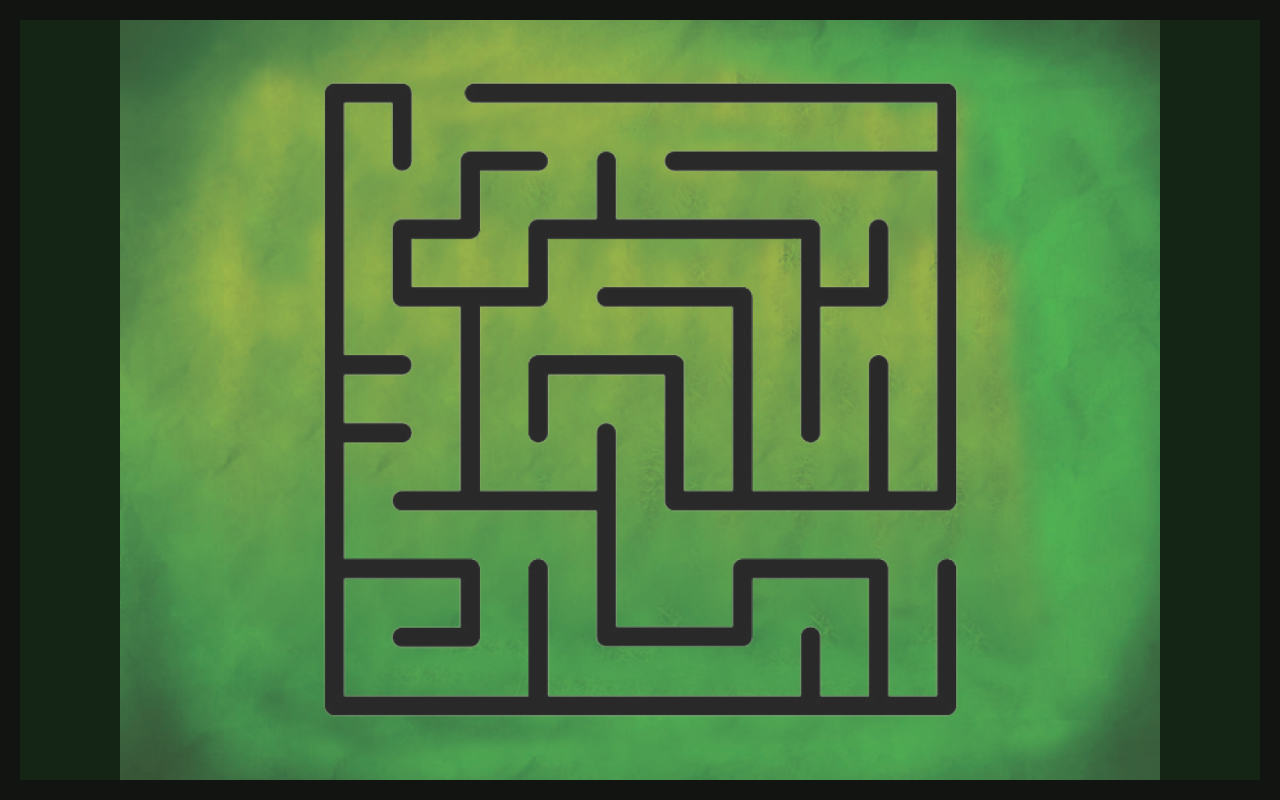
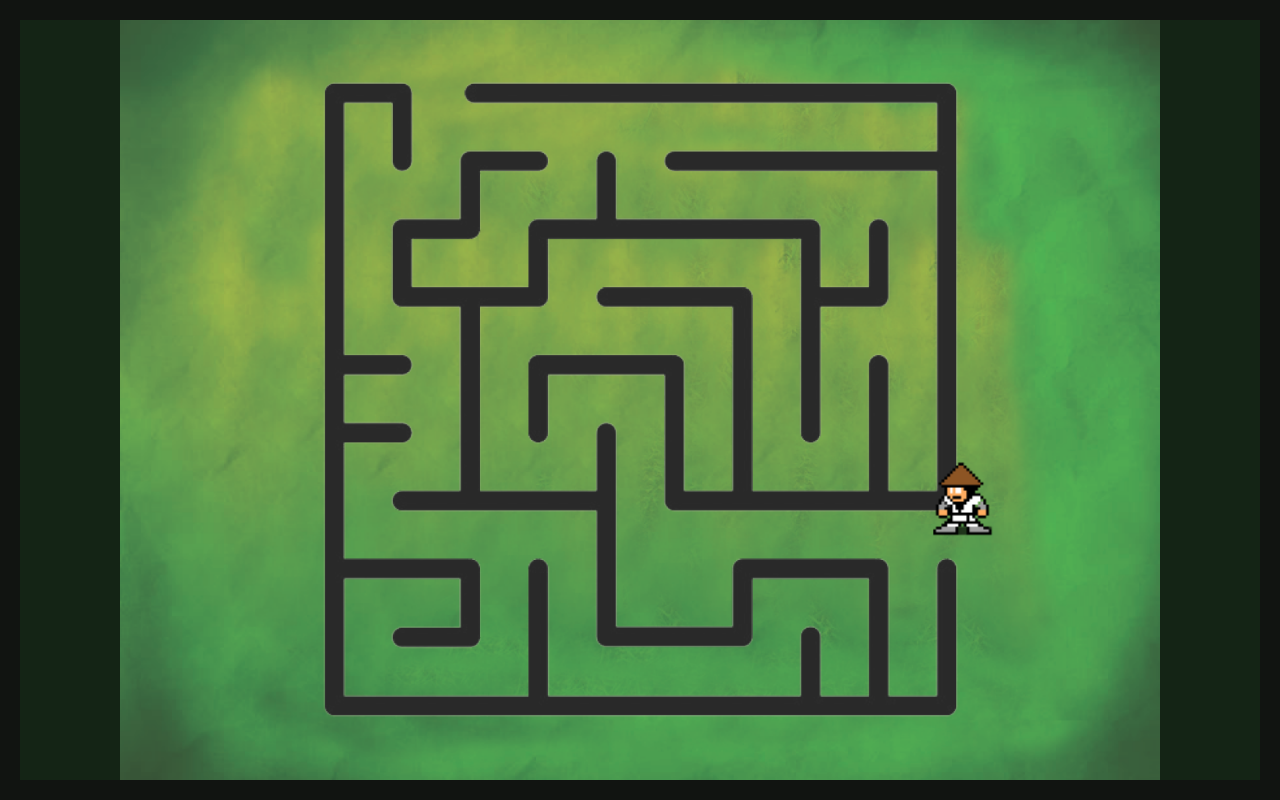
Before and after one commit to enter-opy/center-a-div-lvl2, a plain HTML site: page index.html in a window 1280 px wide. Drawn offline with Linux system fonts and the light colour scheme.

Commit message:
yeah boi

```diff
--- a/index.html
+++ b/index.html
@@ -9,5 +9,9 @@
     <body>
         <div class="maze">
         </div>
+
+        <div class="charctr">
+            <img src="/res/charctr.png" alt="">
+        </div>
     </body>
 </html>
--- a/main/style.css
+++ b/main/style.css
@@ -18,3 +18,20 @@ body {
     width: 100%;
     box-sizing:border-box;
 }
+
+.charctr {
+    position:absolute;
+    top: 32%;
+    left: 60%;
+    scale: 15%;
+    animation: Breathe 4s linear infinite;
+}
+
+@keyframes Breathe {
+    0%, 100% {
+      transform: rotate(-0.5deg);
+    }
+    50% {
+      transform: rotate(0.5deg);
+    }
+}
```
Also changed, not shown: res/charctr.png (added).
